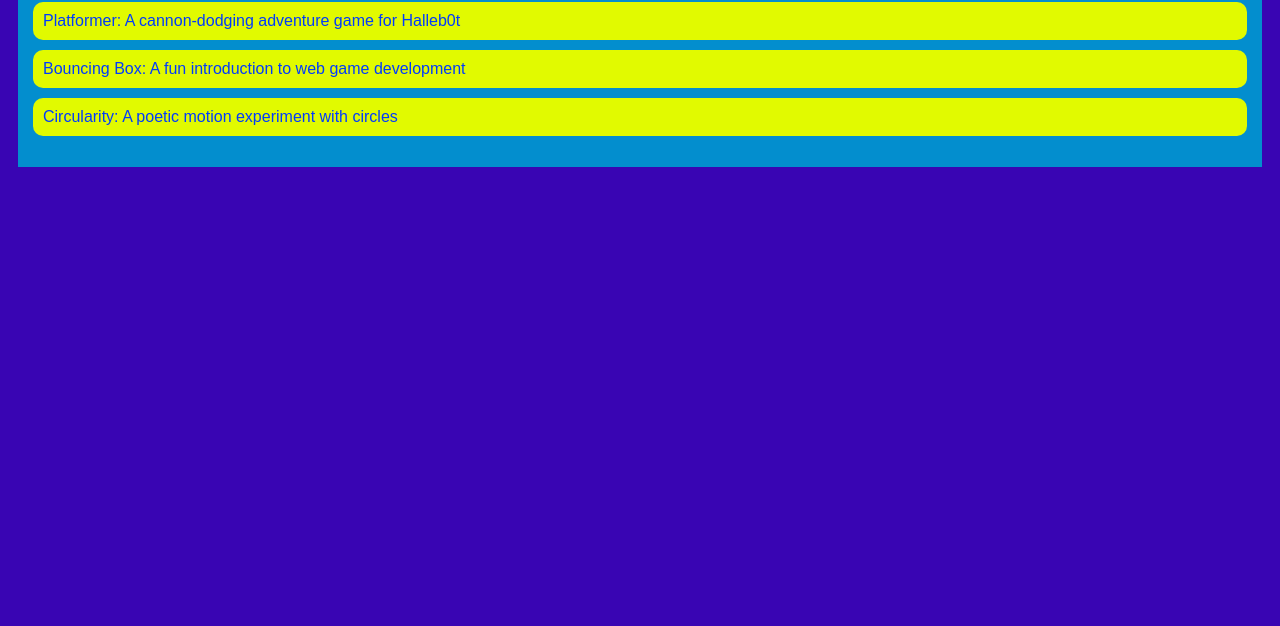
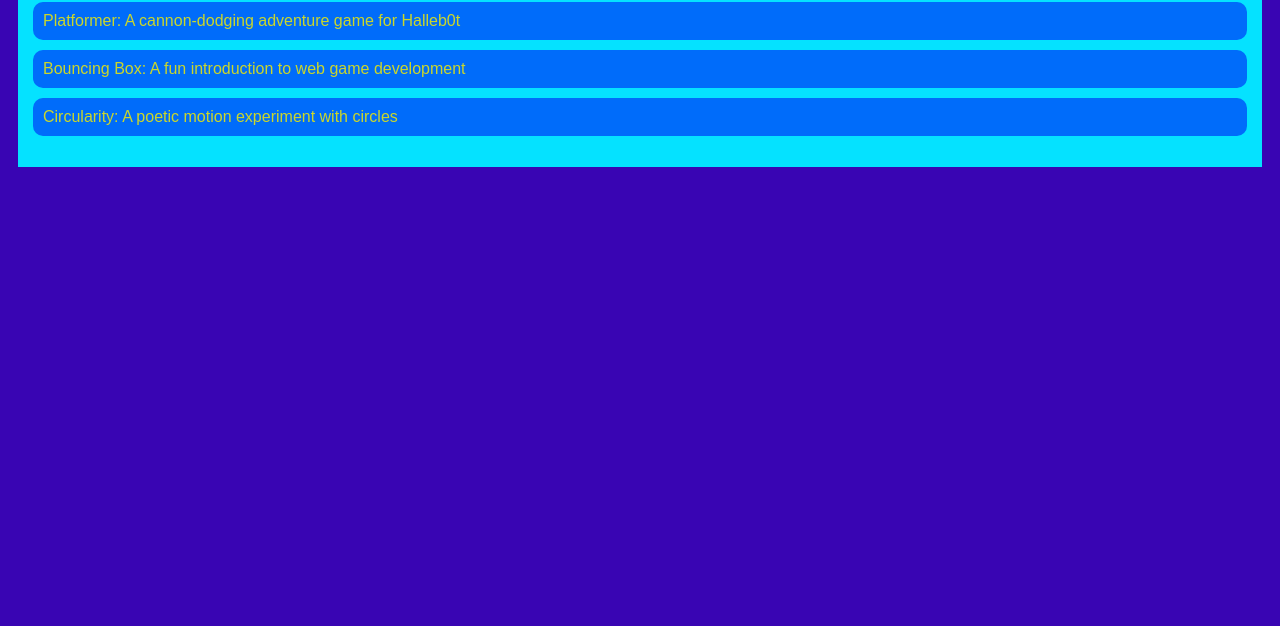
Before and after one commit to GDMorris2008/GDMorris2008.github.io, a plain HTML site: page portfolio.html in a window 1280 px wide. Shown: the part 174-800 px from the top of the page. Drawn offline with Linux system fonts and the light colour scheme.

Commit message:
add index.html and css files

```diff
--- a/style.css
+++ b/style.css
@@ -31,7 +31,7 @@ a {
     color: #fff;
 }
 main{
-    background: rgb(3, 142, 206);
+    background: rgb(5, 226, 255);
     display: flex;
     margin-top: 20px;
 }
@@ -64,17 +64,17 @@ h2, h3 {
   padding-left: 0;
 }
 #portfolio li {
-  background: #e1fa00;
+  background: #006cfa;
   padding: 10px;
   border-radius: 10px;
   margin-bottom: 10px;
 }
 
 #portfolio li:hover {
-  background: #0805be;
+  background: #ca1003;
 }
 
 #portfolio a {
   text-decoration: none;
-  color: #003bfd;
+  color: #ece907da;
 }
```
